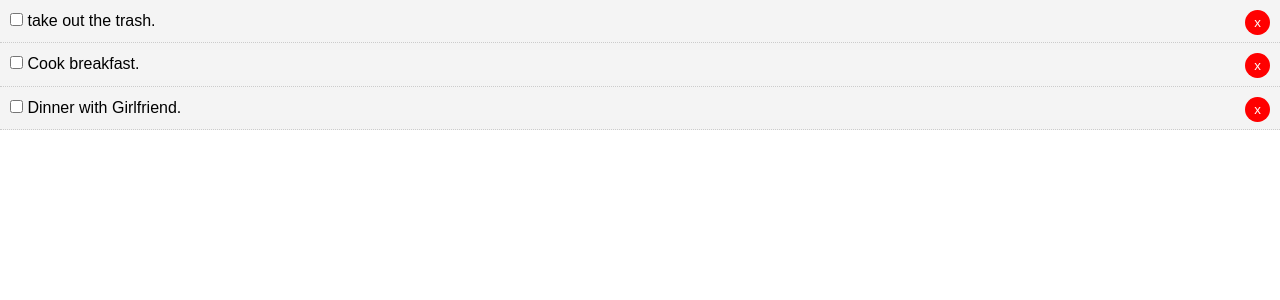
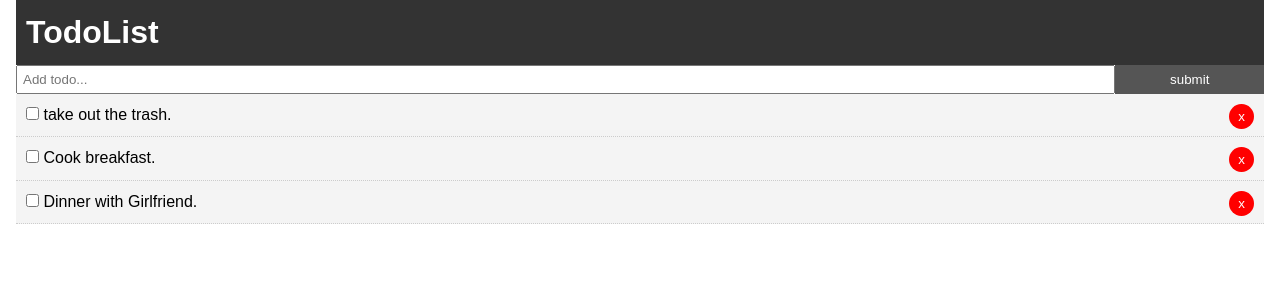
Before and after one commit to rajkumarpatoliya/react_todo_app, a React (Create React App) app: page / in a window 1280 px wide. Shown: the top 300 px of the page. Built offline with nearby package versions, Linux system fonts and the light colour scheme.

Commit message:
added input task

```diff
--- a/src/App.css
+++ b/src/App.css
@@ -13,3 +13,20 @@
   color: #333;
   text-decoration: none;
  }
+
+ .container {
+   padding: 0 1rem;
+ }
+
+ .btn {
+   display: inline-block;
+   border: none;
+   background: #555;
+   color: #fff;
+   padding: 7px 20px;
+   cursor: pointer;
+ }
+
+ .btn:hover {
+   background: #666;
+ }
--- a/src/App.js
+++ b/src/App.js
@@ -1,6 +1,7 @@
 import React, { Component } from 'react';
 import './App.css';
 import Todos  from "./components/Todos";
+import AddTodo from "./components/AddTodo";
 import Header from "./components/layout/Header";
 
 class App extends Component {
@@ -43,7 +44,11 @@
 
     return (
       <div className="App">
-        <Todos todos={this.state.todos} markComplete={this.markComplete} delTodo ={this.delTodo} />
+        <div className="container">
+          <Header />
+          <AddTodo />
+          <Todos todos={this.state.todos} markComplete={this.markComplete} delTodo ={this.delTodo} />
+        </div>
       </div>
     );
   }
--- a/src/components/AddTodo.js
+++ b/src/components/AddTodo.js
@@ -1,19 +1,20 @@
 import React, { Component } from 'react'
 
 export class AddTodo extends Component {
+    state = {
+        title: ""
+    }
+
+    onChange = (e) => this.setState({ [e.target.name]: e.target.value });
+
     render() {
         return (
-            <form>
-            <input type = "text"
-            name = "title"
-            placeholder = "Add todo..." />
-            <input type = "submit"
-            value = "submit" className="btn"/>
+            <form style={{ display: "flex" }}>
+            <input type = "text" name = "title" placeholder="Add todo..." style={{ flex: "10", padding: "5px" }} value={ this.state.title } onChange={this.onChange} />
+            <input type = "submit" value = "submit" className="btn" style={{ flex: "1" }} />
             </form>
         )
     }
 }
 
-export default AddTodo < input type = "text"
-name = "title"
-placeholder = "Add todo..." / >
+export default AddTodo;
```
